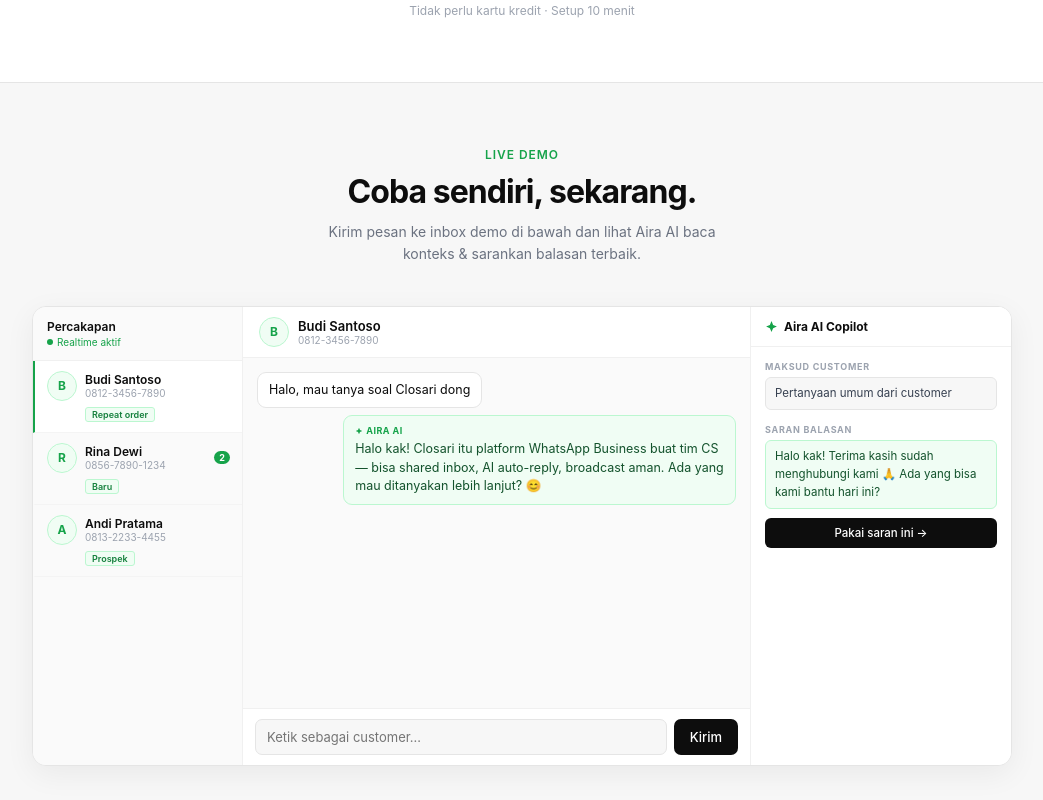
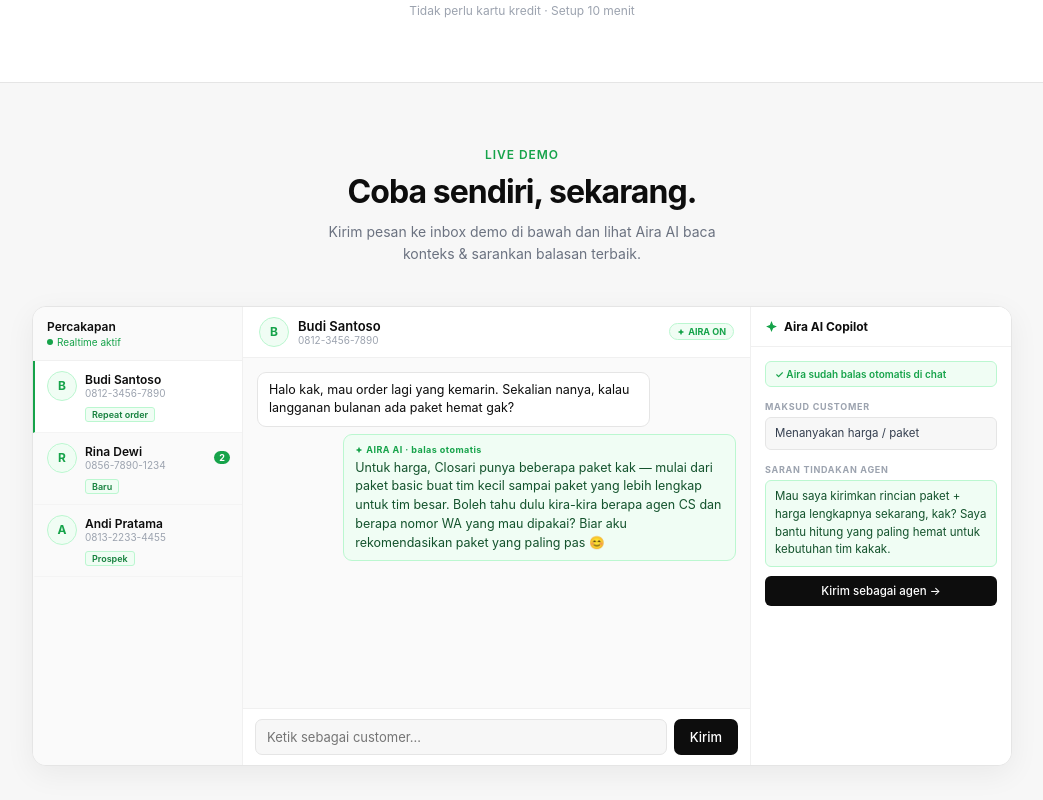
Before and after one commit to barawell/closari.app, a Next.js app: page / in a window 1280 px wide. Shown: the part 544-1344 px from the top of the page, without its empty margins (118-1161 px from the left). Built offline with nearby package versions, Linux system fonts and the light colour scheme.

Commit message:
Live demo Aira balas otomatis di chat plus saran agen dan intent lebih luas

```diff
--- a/app/LiveDemo.tsx
+++ b/app/LiveDemo.tsx
@@ -1,7 +1,8 @@
 'use client'
 import { useState, useRef, useEffect } from 'react'
 
-type DemoMsg = { id: number; from: 'user' | 'ai' | 'agent'; text: string; time: string; kind?: 'text' | 'image' | 'doc' }
+type DemoMsg = { id: number; from: 'user' | 'ai' | 'agent'; text: string; time: string }
+type Resp = { intent: string; reply: string; suggestion: string }
 
 const PERSONAS = [
   { name: 'Budi Santoso', phone: '0812-3456-7890', avatar: 'B', tag: 'Repeat order', unread: 0 },
@@ -9,23 +10,53 @@
   { name: 'Andi Pratama', phone: '0813-2233-4455', avatar: 'A', tag: 'Prospek', unread: 0 },
 ]
 
-const DEMO_RESPONSES: Record<string, { intent: string; suggestion: string }> = {
-  default: { intent: 'Pertanyaan umum dari customer', suggestion: 'Halo kak! Terima kasih sudah menghubungi kami 🙏 Ada yang bisa kami bantu hari ini?' },
-  harga: { intent: 'Menanyakan harga / paket', suggestion: 'Untuk harga, kami punya beberapa paket mulai dari yang basic kak. Boleh tahu dulu kebutuhannya seperti apa? Biar kami rekomendasikan yang paling pas 😊' },
-  banned: { intent: 'Masalah nomor kena banned / restrict', suggestion: 'Closari dirancang khusus mencegah nomor kena banned — pakai filter kontak aktif, cooldown otomatis, dan rate aman. Mau kami jelaskan cara kerjanya kak?' },
-  fitur: { intent: 'Menanyakan fitur', suggestion: 'Closari punya shared inbox, Aira AI yang balas otomatis & sarankan balasan, broadcast aman, kirim foto/dokumen, sampai follow-up tracking. Fitur mana yang paling kakak butuhkan?' },
-  invoice: { intent: 'Minta invoice / dokumen', suggestion: 'Siap kak, invoice-nya kami kirim ya 🧾 Boleh dicek, kalau ada yang kurang jelas langsung kabari aja.' },
-  coba: { intent: 'Ingin mencoba / trial', suggestion: 'Gratis untuk dicoba, tanpa kartu kredit kak! Tinggal daftar, connect nomor WA Business, setup-nya cuma ~10 menit. Mau kami bantu?' },
+const R: Record<string, Resp> = {
+  harga: {
+    intent: 'Menanyakan harga / paket',
+    reply: 'Untuk harga, Closari punya beberapa paket kak — mulai dari paket basic buat tim kecil sampai paket yang lebih lengkap untuk tim besar. Boleh tahu dulu kira-kira berapa agen CS dan berapa nomor WA yang mau dipakai? Biar aku rekomendasikan paket yang paling pas 😊',
+    suggestion: 'Mau saya kirimkan rincian paket + harga lengkapnya sekarang, kak? Saya bantu hitung yang paling hemat untuk kebutuhan tim kakak.',
+  },
+  banned: {
+    intent: 'Khawatir nomor kena banned / restrict',
+    reply: 'Tenang kak, justru itu yang Closari jaga 🙏 Kami pakai filter kontak aktif, cooldown otomatis per kontak, dan rate kirim yang aman supaya quality rating nomor tetap hijau. Jadi broadcast tetap jalan tanpa bikin nomor kena restrict.',
+    suggestion: 'Boleh saya jelaskan singkat cara kerja proteksi anti-banned-nya, atau langsung bantu kakak setup nomor biar aman dari awal?',
+  },
+  fitur: {
+    intent: 'Menanyakan fitur produk',
+    reply: 'Closari lengkapnya ada: shared inbox untuk seluruh tim, Aira AI yang balas otomatis 24 jam sekaligus kasih saran ke agen, broadcast aman anti-banned, kirim/terima foto & dokumen, sampai follow-up tracking biar gak ada customer kelewat. Fitur mana yang paling kakak butuhkan?',
+    suggestion: 'Mau saya tunjukkan fitur yang paling relevan untuk bisnis kakak? Atau saya bantu aktifkan Aira AI biar langsung bisa balas otomatis.',
+  },
+  daftar: {
+    intent: 'Ingin mencoba / daftar',
+    reply: 'Gratis dicoba kok kak, tanpa kartu kredit 🎉 Tinggal daftar, connect nomor WA Business resmi lewat Embedded Signup, dan setup-nya cuma sekitar 10 menit. Langsung bisa dipakai tim CS hari itu juga.',
+    suggestion: 'Mau saya pandu daftarnya sekarang step-by-step, kak? Saya temani sampai nomor pertama kakak terhubung.',
+  },
+  komplain: {
+    intent: 'Komplain / kendala pesanan',
+    reply: 'Mohon maaf banget atas kendalanya kak 🙏 Biar cepat saya bantu, boleh dibagikan nomor order atau detail kendalanya? Saya cek langsung dan pastikan beres secepatnya.',
+    suggestion: 'Saya eskalasi ke tim terkait sekarang dan update progresnya ke kakak lewat chat ini. Mau saya kabari begitu ada perkembangan?',
+  },
+  sapa: {
+    intent: 'Sapaan / pertanyaan umum',
+    reply: 'Halo kak! 👋 Terima kasih sudah menghubungi Closari. Ada yang bisa saya bantu hari ini — soal fitur, harga, atau cara mulainya?',
+    suggestion: 'Saya bantu arahkan ke info yang kakak butuhkan. Lagi cari solusi untuk shared inbox, broadcast, atau auto-reply WhatsApp?',
+  },
+  default: {
+    intent: 'Pertanyaan umum dari customer',
+    reply: 'Terima kasih atas pesannya kak 🙏 Boleh dijelaskan sedikit lebih detail kebutuhannya? Biar saya bantu dengan info yang paling tepat.',
+    suggestion: 'Saya bisa bantu soal fitur, harga, keamanan nomor, atau cara mulai pakai Closari. Mana yang mau kakak tahu duluan?',
+  },
 }
 
-function getResponse(text: string) {
+function getResponse(text: string): Resp {
   const t = text.toLowerCase()
-  if (/(harga|biaya|paket|bayar|tarif)/.test(t)) return DEMO_RESPONSES.harga
-  if (/(banned|ban|restrict|blokir|diblokir)/.test(t)) return DEMO_RESPONSES.banned
-  if (/(fitur|bisa apa|fungsi)/.test(t)) return DEMO_RESPONSES.fitur
-  if (/(invoice|tagihan|dokumen|nota|kwitansi)/.test(t)) return DEMO_RESPONSES.invoice
-  if (/(coba|trial|daftar|mulai|gabung)/.test(t)) return DEMO_RESPONSES.coba
-  return DEMO_RESPONSES.default
+  if (/(banned|ban\b|restrict|blokir|diblokir|suspend|aman|keamanan|quality|rating)/.test(t)) return R.banned
+  if (/(harga|biaya|paket|bayar|tarif|berapa|mahal|murah|langganan|subscribe|diskon|promo)/.test(t)) return R.harga
+  if (/(coba|trial|daftar|mulai|gabung|sign\s?up|onboard|setup|cara pakai|registrasi)/.test(t)) return R.daftar
+  if (/(komplain|refund|lambat|error|rusak|gak bisa|nggak bisa|tidak bisa|kecewa|telat|salah|retur|order|pesanan|invoice|tagihan|belum sampai)/.test(t)) return R.komplain
+  if (/(fitur|bisa apa|fungsi|kelebihan|broadcast|inbox|auto.?reply|balas otomatis|dokumen|foto|integrasi)/.test(t)) return R.fitur
+  if (/(halo|hai|hi\b|pagi|siang|sore|malam|permisi|assalam|min\b|kak|mas|mbak|info)/.test(t)) return R.sapa
+  return R.default
 }
 
 function now() { return new Date().toLocaleTimeString('id-ID', { hour: '2-digit', minute: '2-digit' }) }
@@ -35,15 +66,22 @@
   const [isMobile, setIsMobile] = useState(false)
   const [messages, setMessages] = useState<Record<number, DemoMsg[]>>({
     0: [
-      { id: 1, from: 'user', text: 'Halo, mau tanya soal Closari dong', time: '10:23' },
-      { id: 2, from: 'ai', text: 'Halo kak! Closari itu platform WhatsApp Business buat tim CS — bisa shared inbox, AI auto-reply, broadcast aman. Ada yang mau ditanyakan lebih lanjut? 😊', time: '10:23' },
+      { id: 1, from: 'user', text: 'Halo kak, mau order lagi yang kemarin. Sekalian nanya, kalau langganan bulanan ada paket hemat gak?', time: '10:23' },
+      { id: 2, from: 'ai', text: R.harga.reply, time: '10:23' },
     ],
-    1: [{ id: 1, from: 'user', text: 'Nomor WA saya sering kena restrict, gimana solusinya?', time: '10:31' }],
-    2: [{ id: 1, from: 'user', text: 'Boleh minta daftar fitur lengkapnya?', time: '10:40' }],
+    1: [
+      { id: 1, from: 'user', text: 'Nomor WA toko saya sering kena banned. Di Closari aman gak?', time: '10:31' },
+      { id: 2, from: 'ai', text: R.banned.reply, time: '10:31' },
+    ],
+    2: [
+      { id: 1, from: 'user', text: 'Boleh minta daftar fitur lengkapnya?', time: '10:40' },
+      { id: 2, from: 'ai', text: R.fitur.reply, time: '10:40' },
+    ],
   })
   const [input, setInput] = useState('')
-  const [copilot, setCopilot] = useState<{ intent: string; suggestion: string } | null>(null)
+  const [copilot, setCopilot] = useState<Resp | null>(null)
   const [copilotLoading, setCopilotLoading] = useState(false)
+  const [airaTyping, setAiraTyping] = useState(false)
   const [sending, setSending] = useState(false)
   const messagesContainerRef = useRef<HTMLDivElement>(null)
 
@@ -60,32 +98,41 @@
   useEffect(() => {
     const el = messagesContainerRef.current
     if (el) el.scrollTop = el.scrollHeight
-  }, [currentMsgs])
+  }, [currentMsgs, airaTyping])
 
+  // Saat ganti percakapan: tampilkan analisis Aira untuk pesan customer terakhir.
   useEffect(() => {
-    const lastUserMsg = [...currentMsgs].reverse().find(m => m.from === 'user')
-    if (!lastUserMsg) { setCopilot(null); return }
-    setCopilotLoading(true)
-    setCopilot(null)
-    const timer = setTimeout(() => {
-      setCopilot(getResponse(lastUserMsg.text))
-      setCopilotLoading(false)
-    }, 700)
-    return () => clearTimeout(timer)
-  }, [activePerson, currentMsgs.length])
+    const msgs = messages[activePerson] || []
+    const lastUser = [...msgs].reverse().find(m => m.from === 'user')
+    setAiraTyping(false)
+    if (!lastUser) { setCopilot(null); setCopilotLoading(false); return }
+    setCopilotLoading(true); setCopilot(null)
+    const t = setTimeout(() => { setCopilot(getResponse(lastUser.text)); setCopilotLoading(false) }, 450)
+    return () => clearTimeout(t)
+    // eslint-disable-next-line react-hooks/exhaustive-deps
+  }, [activePerson])
 
   function sendUser() {
     if (!input.trim() || sending) return
-    const txt = input
+    const txt = input.trim()
+    const resp = getResponse(txt)
+    const pid = activePerson
     setInput('')
     setSending(true)
-    setMessages(prev => ({ ...prev, [activePerson]: [...(prev[activePerson] || []), { id: Date.now(), from: 'user', text: txt, time: now() }] }))
-    setTimeout(() => setSending(false), 200)
+    setMessages(prev => ({ ...prev, [pid]: [...(prev[pid] || []), { id: Date.now(), from: 'user', text: txt, time: now() }] }))
+    setCopilot(null); setCopilotLoading(true); setAiraTyping(true)
+    setTimeout(() => { setCopilot(resp); setCopilotLoading(false) }, 700)
+    setTimeout(() => {
+      setMessages(prev => ({ ...prev, [pid]: [...(prev[pid] || []), { id: Date.now() + 1, from: 'ai', text: resp.reply, time: now() }] }))
+      setAiraTyping(false)
+      setSending(false)
+    }, 1500)
   }
 
   function useSuggestion() {
     if (!copilot) return
-    setMessages(prev => ({ ...prev, [activePerson]: [...(prev[activePerson] || []), { id: Date.now(), from: 'agent', text: copilot.suggestion, time: now() }] }))
+    const pid = activePerson
+    setMessages(prev => ({ ...prev, [pid]: [...(prev[pid] || []), { id: Date.now(), from: 'agent', text: copilot.suggestion, time: now() }] }))
     setCopilot(null)
   }
 
@@ -133,15 +180,19 @@
     </div>
   )
 
-  // ── Panel chat (dipakai desktop & mobile) ──
+  // ── Panel chat (desktop & mobile) ──
   const chatPanel = (
     <div style={{ display: 'flex', flexDirection: 'column', borderRight: isMobile ? 'none' : '1px solid #F0F0F0', minWidth: 0 }}>
       <div style={{ padding: '10px 16px', borderBottom: '1px solid #F0F0F0', display: 'flex', alignItems: 'center', gap: 9 }}>
         <div style={{ width: 30, height: 30, borderRadius: '50%', background: '#F0FDF4', color: '#16A34A', display: 'flex', alignItems: 'center', justifyContent: 'center', fontSize: 12, fontWeight: 700, border: '1px solid #BBF7D0', flexShrink: 0 }}>{PERSONAS[activePerson].avatar}</div>
-        <div style={{ minWidth: 0 }}>
+        <div style={{ minWidth: 0, flex: 1 }}>
           <div style={{ fontSize: 13, fontWeight: 600, color: '#0D0D0D' }}>{PERSONAS[activePerson].name}</div>
           <div style={{ fontSize: 10, color: '#9CA3AF' }}>{PERSONAS[activePerson].phone}</div>
         </div>
+        <span style={{ fontSize: 9, fontWeight: 700, color: '#16A34A', background: '#F0FDF4', border: '1px solid #BBF7D0', padding: '2px 7px', borderRadius: 999, display: 'flex', alignItems: 'center', gap: 3 }}>
+          <svg width="8" height="8" viewBox="0 0 12 12" fill="none"><path d="M6 1L7.5 4.5L11 6L7.5 7.5L6 11L4.5 7.5L1 6L4.5 4.5L6 1Z" fill="#16A34A"/></svg>
+          AIRA ON
+        </span>
       </div>
       <div ref={messagesContainerRef} style={{ ...(isMobile ? { height: 260 } : { flex: 1 }), overflowY: 'auto', padding: 14, background: '#FAFAFA', display: 'flex', flexDirection: 'column', gap: 7 }}>
         {currentMsgs.map(m => (
@@ -153,24 +204,35 @@
               {m.from === 'ai' && (
                 <div style={{ fontSize: 9, fontWeight: 700, color: '#16A34A', marginBottom: 2, letterSpacing: '0.05em', display: 'flex', alignItems: 'center', gap: 3 }}>
                   <svg width="8" height="8" viewBox="0 0 12 12" fill="none"><path d="M6 1L7.5 4.5L11 6L7.5 7.5L6 11L4.5 7.5L1 6L4.5 4.5L6 1Z" fill="#16A34A"/></svg>
-                  AIRA AI
+                  AIRA AI · balas otomatis
                 </div>
+              )}
+              {m.from === 'agent' && (
+                <div style={{ fontSize: 9, fontWeight: 700, color: '#9CA3AF', marginBottom: 2, letterSpacing: '0.05em' }}>AGEN</div>
               )}
               {m.text}
             </div>
           </div>
         ))}
+        {airaTyping && (
+          <div style={{ display: 'flex', justifyContent: 'flex-end' }}>
+            <div style={{ padding: '7px 11px', borderRadius: 9, fontSize: 11, background: '#F0FDF4', color: '#16A34A', border: '1px solid #BBF7D0', display: 'flex', alignItems: 'center', gap: 5 }}>
+              <svg width="9" height="9" viewBox="0 0 12 12" fill="none"><path d="M6 1L7.5 4.5L11 6L7.5 7.5L6 11L4.5 7.5L1 6L4.5 4.5L6 1Z" fill="#16A34A"/></svg>
+              Aira mengetik…
+            </div>
+          </div>
+        )}
       </div>
       <div style={{ padding: '10px 12px', borderTop: '1px solid #F0F0F0', display: 'flex', gap: 7, background: '#fff' }}>
         <input value={input} onChange={e => setInput(e.target.value)} onKeyDown={e => e.key === 'Enter' && sendUser()}
           placeholder="Ketik sebagai customer…"
           style={{ flex: 1, minWidth: 0, padding: '9px 11px', border: '1px solid #E5E5E5', borderRadius: 7, fontSize: 13, outline: 'none', fontFamily: 'inherit', background: '#F7F7F7', color: '#0D0D0D' }} />
-        <button onClick={sendUser} style={{ padding: '9px 16px', background: '#0D0D0D', color: '#fff', border: 'none', borderRadius: 7, fontSize: 13, fontWeight: 500, cursor: 'pointer', fontFamily: 'inherit', flexShrink: 0 }}>Kirim</button>
+        <button onClick={sendUser} disabled={sending} style={{ padding: '9px 16px', background: '#0D0D0D', color: '#fff', border: 'none', borderRadius: 7, fontSize: 13, fontWeight: 500, cursor: sending ? 'default' : 'pointer', opacity: sending ? 0.6 : 1, fontFamily: 'inherit', flexShrink: 0 }}>Kirim</button>
       </div>
     </div>
   )
 
-  // ── Panel Aira AI copilot (dipakai desktop & mobile) ──
+  // ── Panel Aira AI copilot (desktop & mobile) ──
   const copilotPanel = (
     <div style={{ display: 'flex', flexDirection: 'column', background: '#fff', minHeight: isMobile ? 150 : undefined }}>
       <div style={{ padding: '12px 14px', borderBottom: '1px solid #F0F0F0', display: 'flex', alignItems: 'center', gap: 6, background: isMobile ? '#F0FDF4' : '#fff' }}>
@@ -185,20 +247,22 @@
           </div>
         ) : copilot ? (
           <>
+            <div style={{ fontSize: 10, fontWeight: 600, color: airaTyping ? '#9CA3AF' : '#16A34A', background: airaTyping ? '#F7F7F7' : '#F0FDF4', border: `1px solid ${airaTyping ? '#E5E5E5' : '#BBF7D0'}`, borderRadius: 6, padding: '6px 9px', marginBottom: 14, display: 'flex', alignItems: 'center', gap: 5 }}>
+              {airaTyping ? '⏳ Aira sedang membalas otomatis…' : '✓ Aira sudah balas otomatis di chat'}
+            </div>
             <div style={{ fontSize: 9, fontWeight: 700, color: '#9CA3AF', letterSpacing: '0.08em', marginBottom: 5 }}>MAKSUD CUSTOMER</div>
             <div style={{ fontSize: 11.5, color: '#374151', background: '#F7F7F7', border: '1px solid #E5E5E5', borderRadius: 6, padding: '7px 9px', lineHeight: 1.5, marginBottom: 14 }}>{copilot.intent}</div>
-            <div style={{ fontSize: 9, fontWeight: 700, color: '#9CA3AF', letterSpacing: '0.08em', marginBottom: 5 }}>SARAN BALASAN</div>
+            <div style={{ fontSize: 9, fontWeight: 700, color: '#9CA3AF', letterSpacing: '0.08em', marginBottom: 5 }}>SARAN TINDAKAN AGEN</div>
             <div style={{ fontSize: 11.5, color: '#14532D', background: '#F0FDF4', border: '1px solid #BBF7D0', borderRadius: 6, padding: '7px 9px', lineHeight: 1.55, marginBottom: 9 }}>{copilot.suggestion}</div>
-            <button onClick={useSuggestion} style={{ width: '100%', padding: '8px 0', background: '#0D0D0D', color: '#fff', border: 'none', borderRadius: 6, fontWeight: 500, cursor: 'pointer', fontSize: 11.5, fontFamily: 'inherit' }}>Pakai saran ini →</button>
+            <button onClick={useSuggestion} style={{ width: '100%', padding: '8px 0', background: '#0D0D0D', color: '#fff', border: 'none', borderRadius: 6, fontWeight: 500, cursor: 'pointer', fontSize: 11.5, fontFamily: 'inherit' }}>Kirim sebagai agen →</button>
           </>
         ) : (
-          <div style={{ fontSize: 11, color: '#9CA3AF', textAlign: 'center', padding: '24px 8px', lineHeight: 1.6 }}>Kirim pesan sebagai customer — Aira akan langsung baca konteks & sarankan balasan terbaik.</div>
+          <div style={{ fontSize: 11, color: '#9CA3AF', textAlign: 'center', padding: '24px 8px', lineHeight: 1.6 }}>Kirim pesan sebagai customer — Aira akan balas otomatis di chat & kasih saran tindakan untuk agen di sini.</div>
         )}
       </div>
     </div>
   )
 
-  // ── MOBILE: tumpuk vertikal (pill → chat → copilot) ──
   if (isMobile) {
     return (
       <div style={{ background: '#fff', border: '1px solid #E5E5E5', borderRadius: 14, overflow: 'hidden', boxShadow: '0 8px 30px rgba(0,0,0,0.06)', maxWidth: 480, margin: '0 auto' }}>
@@ -209,7 +273,6 @@
     )
   }
 
-  // ── DESKTOP: 3 kolom ──
   return (
     <div style={{ background: '#fff', border: '1px solid #E5E5E5', borderRadius: 14, overflow: 'hidden', boxShadow: '0 8px 30px rgba(0,0,0,0.06)', display: 'grid', gridTemplateColumns: '210px 1fr 260px', height: 460, maxWidth: 980, margin: '0 auto' }}>
       {conversationList}
```
